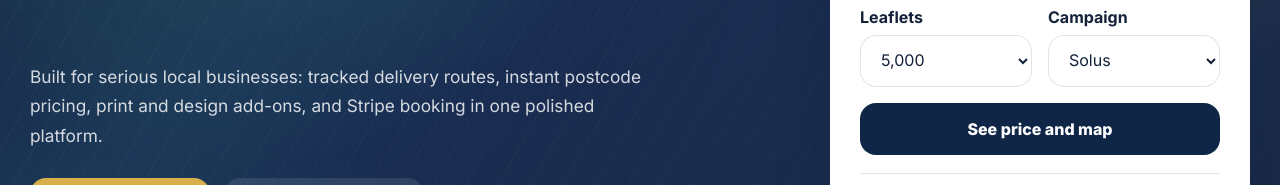
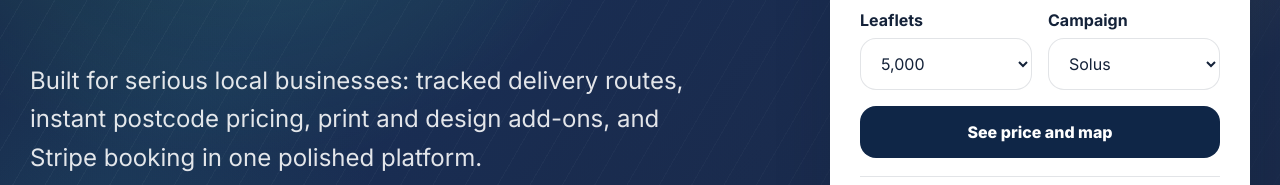
Before and after one commit to samuelkidane1000-blip/leafletpro-uk, a website: page index.html in a window 1280 px wide. Shown: the part 543-728 px from the top of the page. Drawn offline with nearby package versions, Linux system fonts and the light colour scheme; no server answers.

Commit message:
Update style.css

```diff
--- a/style.css
+++ b/style.css
@@ -105,7 +105,12 @@ button, input, select, textarea { font: inherit; }
   min-height: 95vh;
   padding: 120px 0 88px;
 }
-.hero-copy { max-width: 720px; }
+.hero-copy p{
+  font-size: clamp(18px, 2.6vw, 24px);
+  line-height: 1.6;
+  max-width: 680px;
+  color: rgba(255,255,255,0.88);
+}
 .eyebrow {
   display: inline-flex;
   align-items: center;
```
